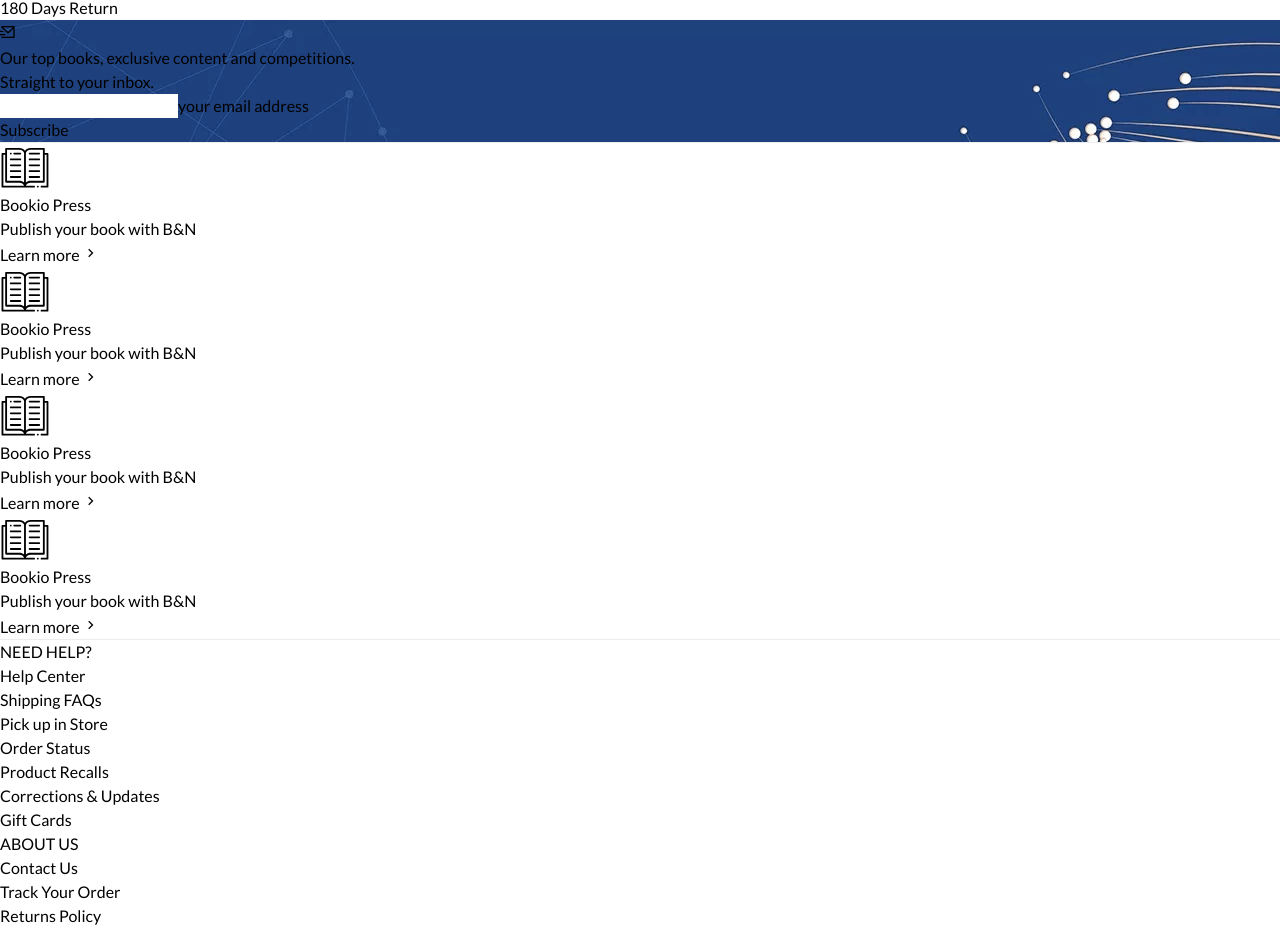
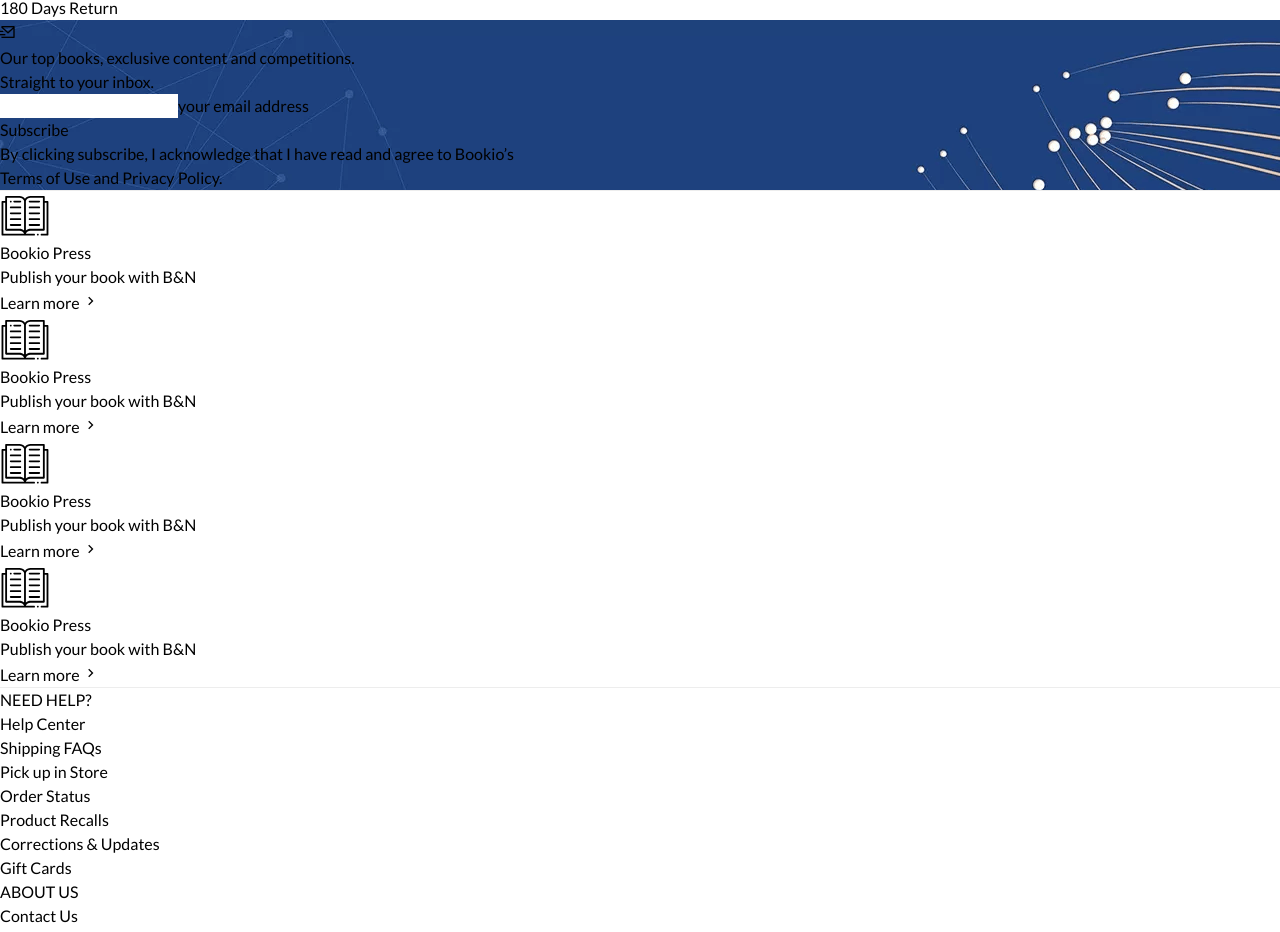
Before and after one commit to Book-Trekker/bookio-client, a React (Create React App) app: page /about in a window 1280 px wide. Shown: the part 2230-3162 px from the top of the page. Built offline with nearby package versions, Linux system fonts and the light colour scheme; what @material-tailwind/react would draw is missing.

Commit message:
update subscribe link

```diff
--- a/src/Pages/AboutUs/Subscribe.jsx
+++ b/src/Pages/AboutUs/Subscribe.jsx
@@ -1,6 +1,7 @@
 import React from 'react'
 import subs from '../../assets/images/about/subs-bg.png'
 import { Input } from '@material-tailwind/react'
+import '../../style/Global.css'
 
 const Subscribe = () => {
   return (
@@ -16,10 +17,12 @@
             Straight to your inbox.
           </h3>
           {/* input field  */}
-          <div className='w-1/3 mx-auto text-white flex'>
+          <div className='w-1/3 mx-auto text-white flex sub-btn'>
             <Input className='focus:text-white' variant='your email address' label='your email address' />
             <button className='border-b ml-2'>Subscribe</button>
           </div>
+          <p className='text-white font-lato text-[14px] my-5'>By clicking subscribe, I acknowledge that I have read and agree to Bookio’s</p>
+          <a className='text-white underline' href="http://google.com" target="_blank" rel="noreferrer">Terms of Use and Privacy Policy.</a>
         </div>
       </div>
     </section>
```
Also changed, not shown: src/style/Global.css (line endings or trailing spaces).
